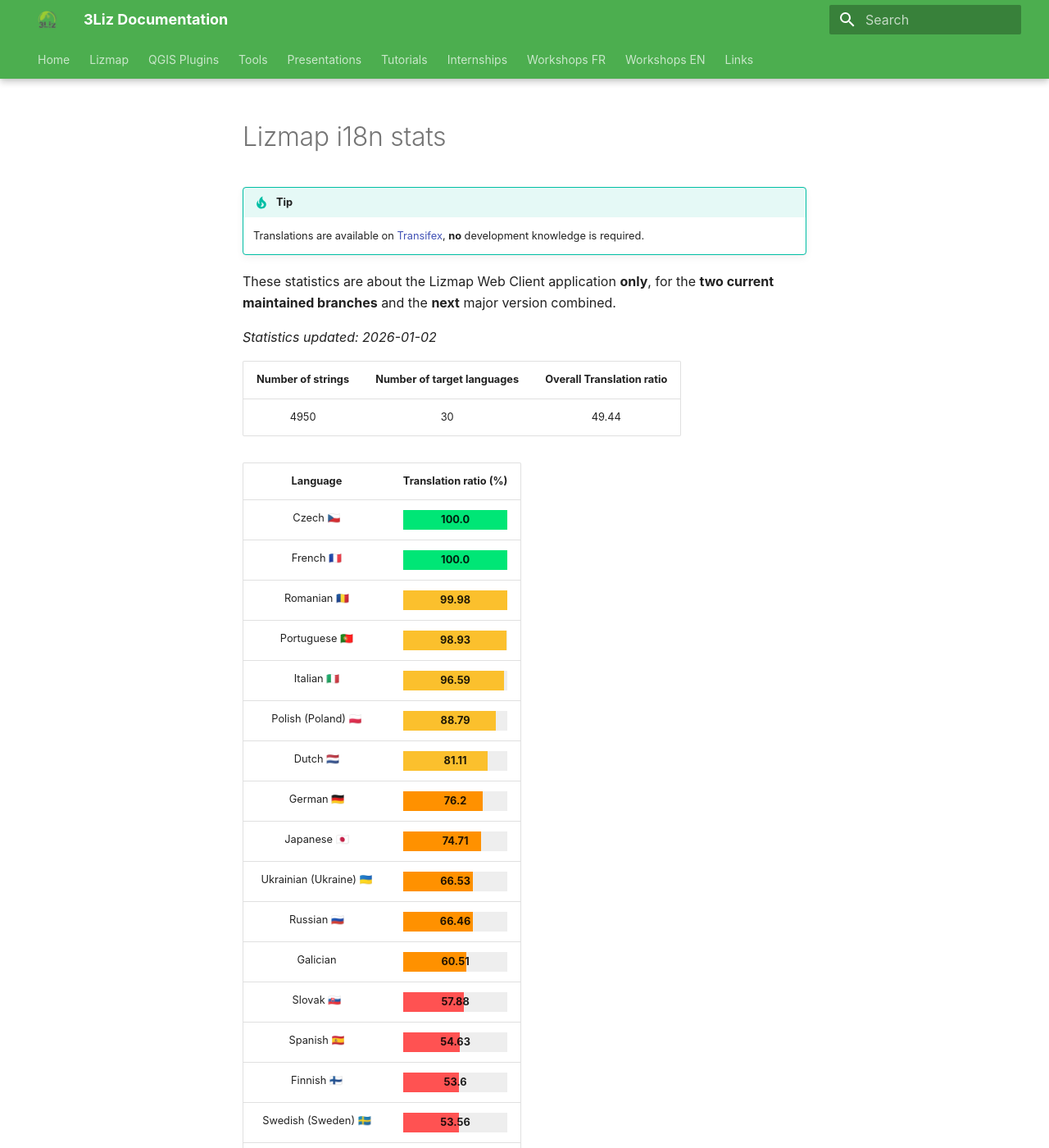
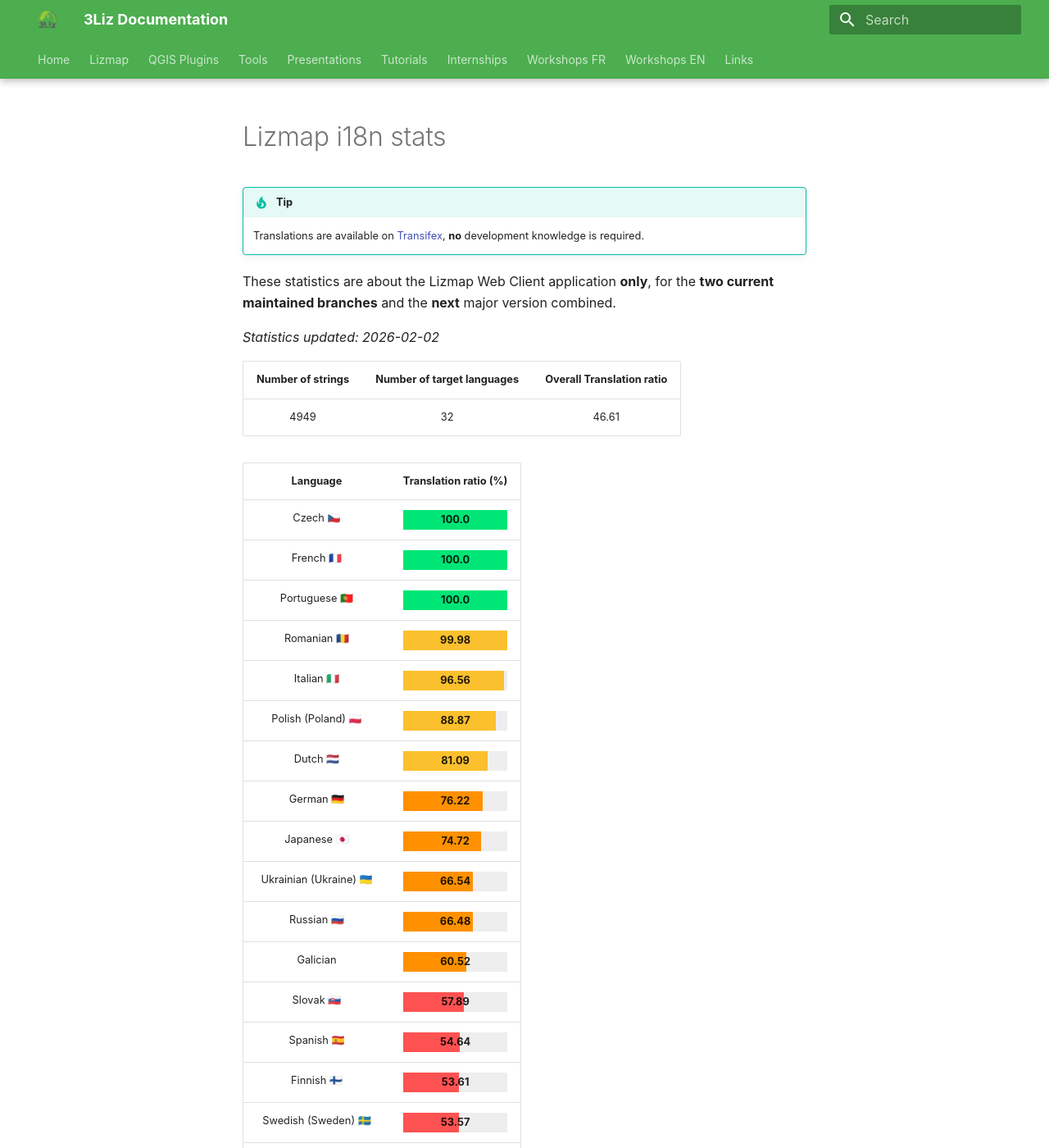
Before and after one commit to 3liz/3liz.github.io, an MkDocs documentation site: the page built from docs/lizmap-i18n-stats.md, in a window 1280 px wide and 1400 px high. Shown: the whole window at 82% size. Built offline with MkDocs 1.6.1 and Material for MkDocs 9.7.7, drawn with Linux system fonts in a browser that asks for light colours; nearby versions of some CDN libraries; some of the changed text lies outside the part shown.

Commit message:
Update statistics from Transifex Lizmap Web Client

```diff
--- a/docs/lizmap-i18n-stats.md
+++ b/docs/lizmap-i18n-stats.md
@@ -10,41 +10,43 @@
 These statistics are about the Lizmap Web Client application **only**, for the **two current
 maintained branches** and the **next** major version combined.
 
-*Statistics updated: 2026-01-02*
+*Statistics updated: 2026-02-02*
 
 | Number of strings | Number of target languages | Overall Translation ratio |
 |:-:|:-:|:-:|
-4950|30|49.44
+4949|32|46.61
 
 | Language | Translation ratio (%) |
 |:-:|:-:|
 Czech 🇨🇿 |[=100.0% "100.0"]|
 French 🇫🇷 |[=100.0% "100.0"]|
+Portuguese 🇵🇹 |[=100.0% "100.0"]|
 Romanian 🇷🇴 |[=99.98% "99.98"]|
-Portuguese 🇵🇹 |[=98.93% "98.93"]|
-Italian 🇮🇹 |[=96.59% "96.59"]|
-Polish (Poland) 🇵🇱 |[=88.79% "88.79"]|
-Dutch 🇳🇱 |[=81.11% "81.11"]|
-German 🇩🇪 |[=76.2% "76.2"]|
-Japanese 🇯🇵 |[=74.71% "74.71"]|
-Ukrainian (Ukraine) 🇺🇦 |[=66.53% "66.53"]|
-Russian 🇷🇺 |[=66.46% "66.46"]|
-Galician  |[=60.51% "60.51"]|
-Slovak 🇸🇰 |[=57.88% "57.88"]|
-Spanish 🇪🇸 |[=54.63% "54.63"]|
-Finnish 🇫🇮 |[=53.6% "53.6"]|
-Swedish (Sweden) 🇸🇪 |[=53.56% "53.56"]|
-Portuguese (Brazil) 🇧🇷 |[=52.67% "52.67"]|
-Slovenian 🇸🇮 |[=49.41% "49.41"]|
-Hungarian (Hungary) 🇭🇺 |[=46.18% "46.18"]|
+Italian 🇮🇹 |[=96.56% "96.56"]|
+Polish (Poland) 🇵🇱 |[=88.87% "88.87"]|
+Dutch 🇳🇱 |[=81.09% "81.09"]|
+German 🇩🇪 |[=76.22% "76.22"]|
+Japanese 🇯🇵 |[=74.72% "74.72"]|
+Ukrainian (Ukraine) 🇺🇦 |[=66.54% "66.54"]|
+Russian 🇷🇺 |[=66.48% "66.48"]|
+Galician  |[=60.52% "60.52"]|
+Slovak 🇸🇰 |[=57.89% "57.89"]|
+Spanish 🇪🇸 |[=54.64% "54.64"]|
+Finnish 🇫🇮 |[=53.61% "53.61"]|
+Swedish (Sweden) 🇸🇪 |[=53.57% "53.57"]|
+Portuguese (Brazil) 🇧🇷 |[=52.68% "52.68"]|
+Slovenian 🇸🇮 |[=49.42% "49.42"]|
+Hungarian (Hungary) 🇭🇺 |[=46.19% "46.19"]|
 Basque  |[=31.72% "31.72"]|
 Greek 🇬🇷 |[=24.85% "24.85"]|
 Bulgarian 🇧🇬 |[=22.61% "22.61"]|
 Norwegian 🇳🇴 |[=15.96% "15.96"]|
+Latvian  |[=7.03% "7.03"]|
 Spanish (Argentina) 🇦🇷 |[=5.01% "5.01"]|
 Indonesian 🇮🇩 |[=4.1% "4.1"]|
 Serbian (Cyrillic) 🇷🇸 |[=1.17% "1.17"]|
 Arabic  |[=0.0% "0.0"]|
+Catalan  |[=0.0% "0.0"]|
 Spanish (El Salvador)  |[=0.0% "0.0"]|
 Basque (Spain)  |[=0.0% "0.0"]|
 Vietnamese (Viet Nam)  |[=0.0% "0.0"]|
```
